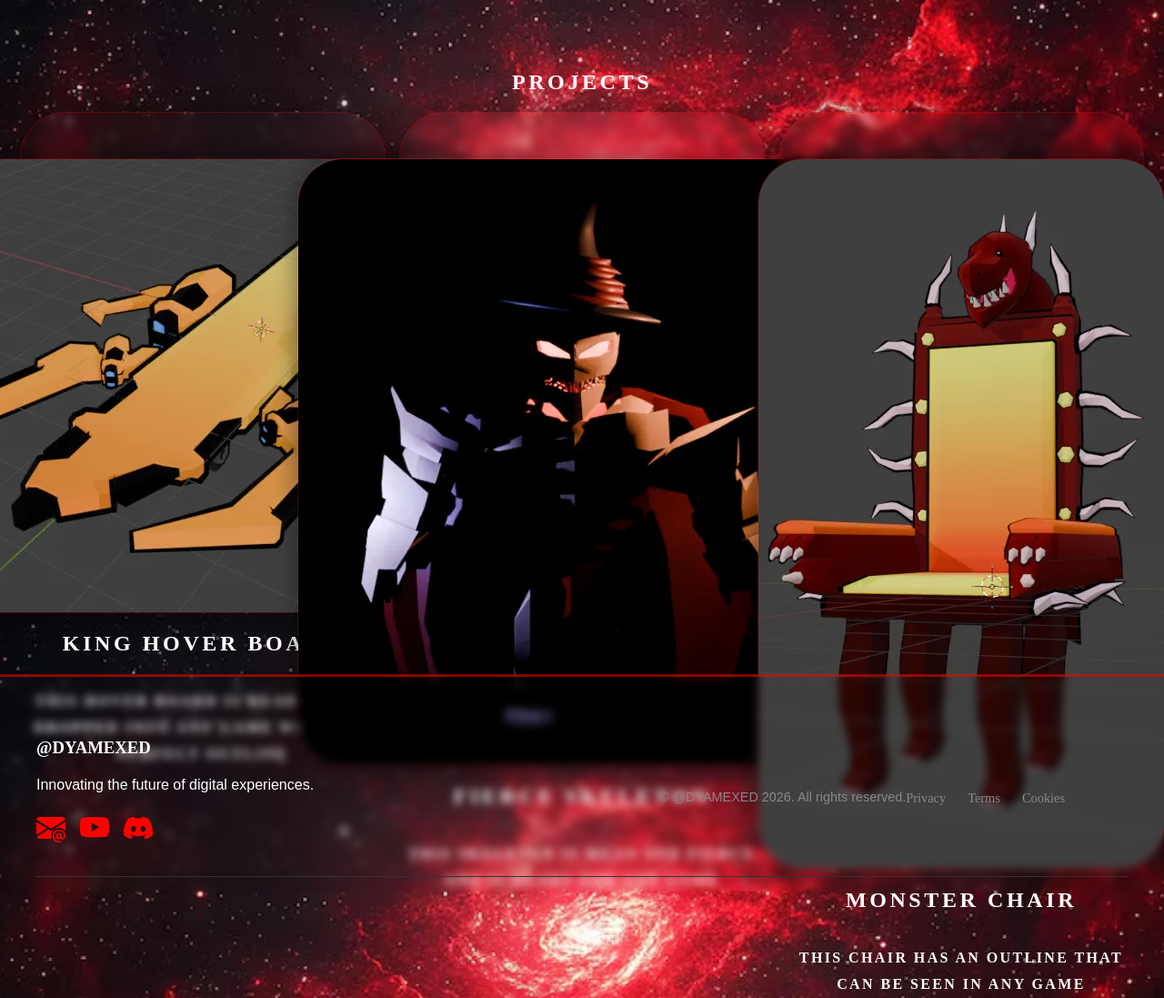
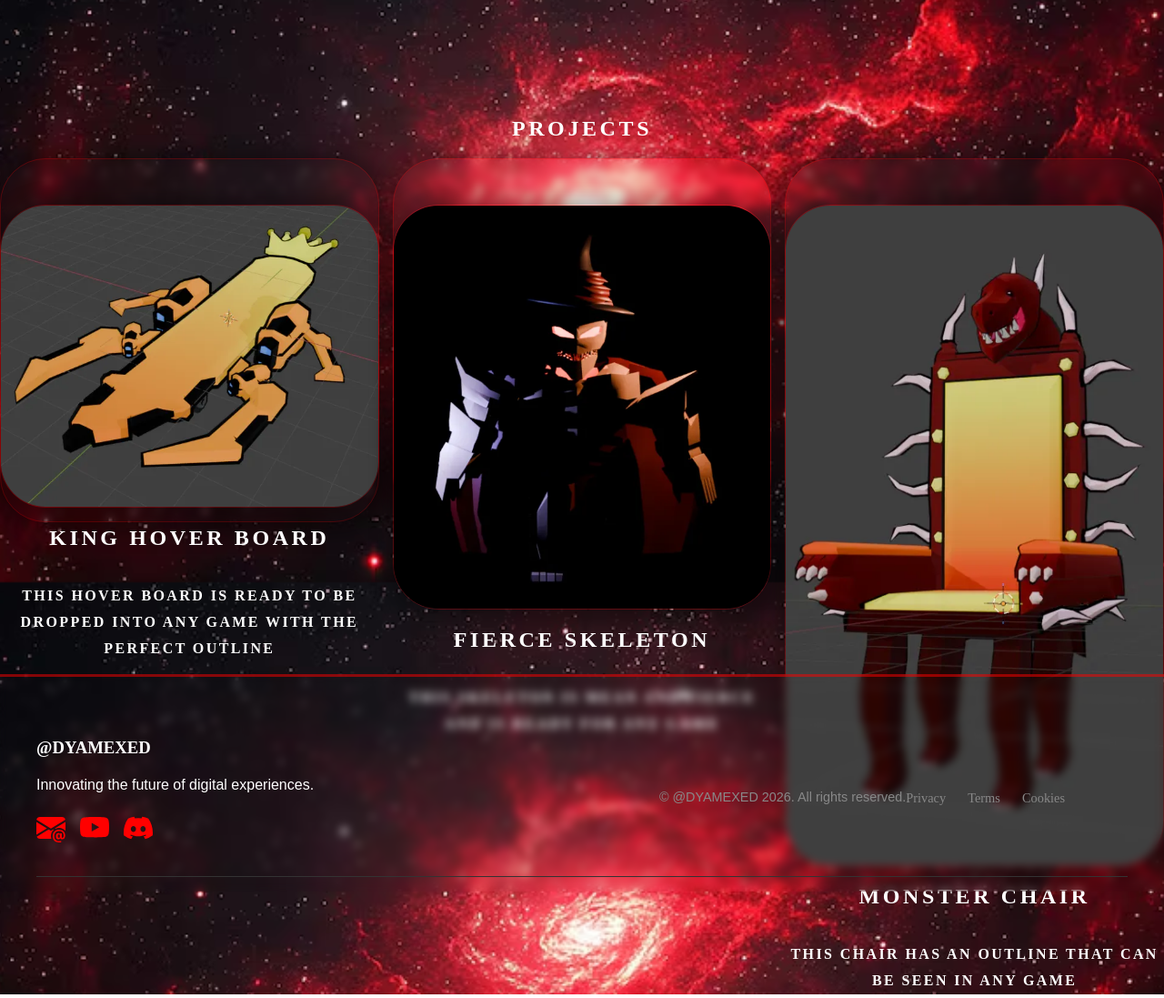
Before and after one commit to blgzm18-collab/Dyna-Portfolio, a plain HTML site: page index.html in a window 1280 px wide. Shown: the part 960-2057 px from the top of the page at 91% size. Drawn offline with Linux system fonts and the light colour scheme.

Commit message:
Update style.css

```diff
--- a/style.css
+++ b/style.css
@@ -295,26 +295,38 @@ p{
 .projects {
   display: flex;
   flex-direction: row;
+  flex-wrap: wrap; /* Allows items to wrap to the next row */
   gap: 15px;
+  justify-content: center; /* Centers the rows */
+  width: 100%;
 }
 
 .project {
   flex-direction: column;
   display: flex;
   backdrop-filter: blur(5px);
-  max-width: 400px;
+  /* Calculate width: 100% / 3 items minus gaps.
+     32% is a safe estimate for 3 items with 15px gaps */
+  width: calc(33.333% - 10px);
+  min-width: 280px; /* Prevents shrinking too small on mobile */
   max-height: 400px;
+  height: 100%; /* Ensures the card fills the available height */
   border: 1px solid rgba(255, 0, 0, 0.25);
   box-shadow: 4px 4px 20px 10px rgba(0, 0, 0, 0.3);
   border-radius: 50px;
   align-items: center;
   padding: 50px 0px;
+  box-sizing: border-box; /* Ensures padding doesn't break width calculation */
 }
 
-img{
-  display: flex;
-  flex: 1;
+/* Ensure images inside project cards behave correctly */
+.project img {
+  display: block; /* Removes extra bottom space */
+  width: 100%;
+  height: auto;
+  flex-shrink: 0; /* Prevents image from squishing */
   border-radius: 50px;
   border: 1px solid rgba(255, 0, 0, 0.25);
   box-shadow: 4px 4px 20px 10px rgba(0, 0, 0, 0.3);
+  object-fit: cover; /* Keeps image aspect ratio while filling space */
 }
```
